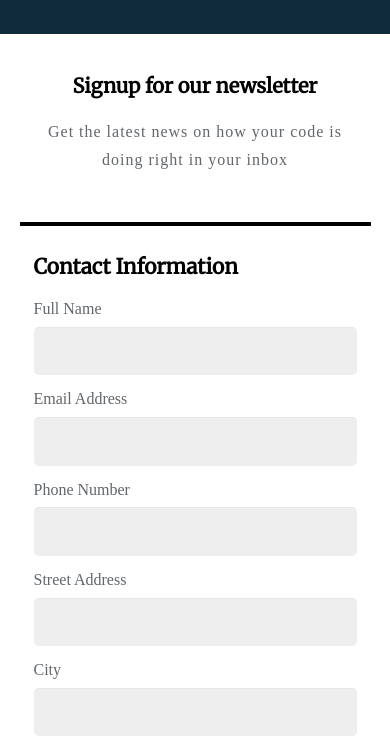
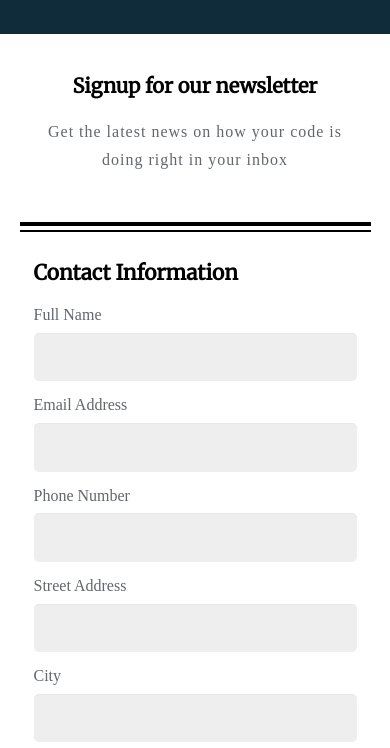
Before and after one commit to ashahry/registeration_form, a plain HTML site: page index.html in a window 390 px wide. Shown: the part 68-816 px from the top of the page. Drawn offline with nearby package versions, Linux system fonts and the light colour scheme.

Commit message:
Add mobile view

```diff
--- a/css/main.css
+++ b/css/main.css
@@ -56,7 +56,7 @@ p, label.news {
   border-bottom: 4px solid #000;
 }
 
-div:nth-of-type(even) {
+div:nth-of-type(2) {
   border-top: 2px solid #000;
   margin-top: 4px;
 }
--- a/index.html
+++ b/index.html
@@ -19,7 +19,7 @@
             <h1 class="signup">Signup for our newsletter</h1>
             <p>Get the latest news on how your code is <br>doing right in your inbox</p>
         </div> <!--announcement-->
-
+        <div class="form-wraper">
           <form>
             <div class="contact">
               <fieldset>
@@ -119,6 +119,7 @@
                 <p class="italic">Copyright The Code Review</p>
             </fieldset>
           </form>
+        </div>
       </div> <!--/.container-->
     </body>
   </html>
```
Lines whose indentation alone changed are shown as unchanged.
